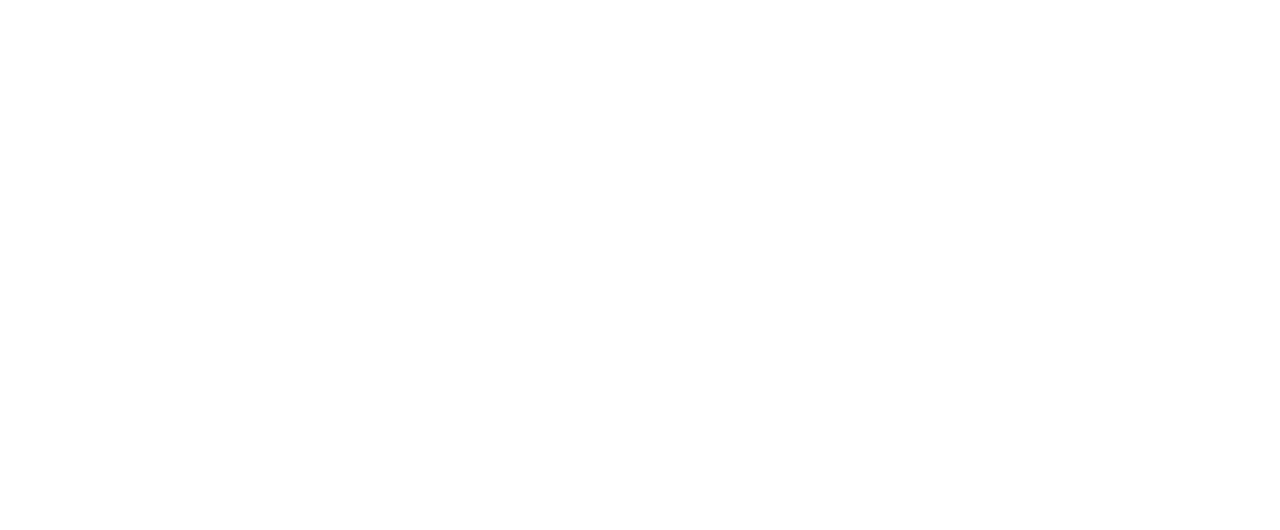
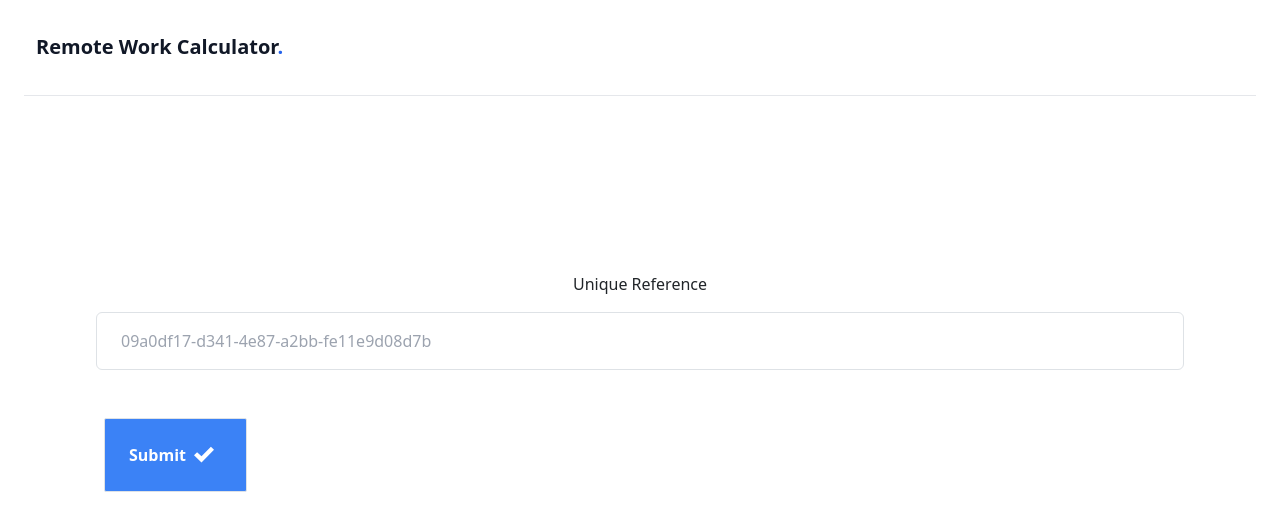
Before and after one commit to MatthewCYLau/remote-work-calculator-client, a Vue app: page /look-up in a window 1280 px wide. Before the commit this address had no page. Shown: the top 530 px of the page. Built offline with nearby package versions, Linux system fonts and the light colour scheme.

Commit message:
feat: added Lookup page

```diff
--- a/src/router/index.ts
+++ b/src/router/index.ts
@@ -1,6 +1,7 @@
 import { createRouter, createWebHistory, RouteRecordRaw } from "vue-router";
 import Home from "@/views/Home.vue";
 import Calculate from "@/views/Calculate.vue";
+import LookUp from "@/views/LookUp.vue";
 import Success from "@/views/Success.vue";
 
 const routes: Array<RouteRecordRaw> = [
@@ -17,6 +18,12 @@
     component: Success,
     meta: { requiresAuth: false },
   },
+  {
+    path: "/look-up",
+    name: "lookup",
+    component: LookUp,
+    meta: { requiresAuth: false },
+  },
 ];
 
 const router = createRouter({
--- a/src/views/Home.vue
+++ b/src/views/Home.vue
@@ -29,8 +29,13 @@
                 class="flex flex-col items-start justify-center w-full space-x-6 text-center lg:space-x-8 md:w-2/3 md:mt-0 md:flex-row md:items-center"
               ></div>
               <div
-                class="flex flex-col items-start justify-end w-full pt-4 md:items-center md:w-1/3 md:flex-row md:py-0"
+                class="flex flex-col items-start justify-end w-full p-2 md:items-center md:w-1/3 md:flex-row md:py-0"
               >
+                <a
+                  href="/look-up"
+                  class="w-full px-6 py-2 mr-0 text-gray-700 md:px-0 lg:pl-2 md:mr-4 lg:mr-5 md:w-auto"
+                  >Retrieve calculation</a
+                >
                 <a
                   href="/calculate"
                   class="inline-flex items-center w-full px-6 py-3 text-sm font-medium leading-4 text-white bg-blue-600 md:px-3 md:w-auto md:rounded-full lg:px-5 hover:bg-blue-500 focus:outline-none md:focus:ring-2 focus:ring-0 focus:ring-offset-2 focus:ring-blue-600"
@@ -39,43 +44,8 @@
               </div>
             </div>
           </div>
-          <div
-            @click="showMenu = !showMenu"
-            class="absolute right-0 flex flex-col items-center items-end justify-center w-10 h-10 bg-white rounded-full cursor-pointer md:hidden hover:bg-gray-100"
-          >
-            <svg
-              class="w-6 h-6 text-gray-700"
-              x-show="!showMenu"
-              fill="none"
-              stroke-linecap="round"
-              stroke-linejoin="round"
-              stroke-width="2"
-              viewBox="0 0 24 24"
-              stroke="currentColor"
-              x-cloak=""
-            >
-              <path d="M4 6h16M4 12h16M4 18h16"></path>
-            </svg>
-            <svg
-              class="w-6 h-6 text-gray-700"
-              x-show="showMenu"
-              fill="none"
-              stroke="currentColor"
-              viewBox="0 0 24 24"
-              xmlns="http://www.w3.org/2000/svg"
-              x-cloak=""
-            >
-              <path
-                stroke-linecap="round"
-                stroke-linejoin="round"
-                stroke-width="2"
-                d="M6 18L18 6M6 6l12 12"
-              ></path>
-            </svg>
-          </div>
         </div>
       </nav>
-
       <!-- Main Hero Content -->
       <div
         class="container max-w-lg px-4 py-32 mx-auto text-left md:max-w-none md:text-center"
@@ -85,7 +55,7 @@
         >
           <span class="inline md:block">Start Calculating Your</span>
           <span
-            class="relative mt-2 text-transparent bg-clip-text bg-gradient-to-br from-blue-600 to-blue-500 md:inline-block"
+            class="relative mt-2 pb-2 text-transparent bg-clip-text bg-gradient-to-br from-blue-600 to-blue-500 md:inline-block"
             >Work Remote Savings</span
           >
         </h1>
--- /dev/null
+++ b/src/views/LookUp.vue
@@ -0,0 +1,121 @@
+<template>
+  <section class="w-full px-6 pb-12 antialiased bg-white">
+    <div class="mx-auto max-w-7xl">
+      <nav class="relative z-50 h-24 select-none" x-data="{ showMenu: false }">
+        <div
+          class="container relative flex flex-wrap items-center justify-between h-24 mx-auto overflow-hidden font-medium border-b border-gray-200 md:overflow-visible lg:justify-center sm:px-4 md:px-2"
+        >
+          <div class="flex items-center justify-start w-1/4 h-full pr-4">
+            <a href="/" class="inline-block py-4 md:py-0">
+              <span class="p-1 text-xl font-black leading-none text-gray-900"
+                ><span>Remote Work Calculator</span
+                ><span class="text-blue-600">.</span></span
+              >
+            </a>
+          </div>
+          <div
+            class="top-0 left-0 items-start hidden w-full h-full p-4 text-sm bg-gray-900 bg-opacity-50 md:items-center md:w-3/4 md:absolute lg:text-base md:bg-transparent md:p-0 md:relative md:flex"
+            :class="{ 'flex fixed': true }"
+          >
+            <div
+              class="flex-col w-full h-auto overflow-hidden bg-white rounded-lg md:bg-transparent md:overflow-visible md:rounded-none md:relative md:flex md:flex-row"
+            >
+              <a
+                href="#_"
+                class="inline-flex items-center block w-auto h-16 px-6 text-xl font-black leading-none text-gray-900 md:hidden"
+                >tails<span class="text-blue-600">.</span></a
+              >
+              <div
+                class="flex flex-col items-start justify-center w-full space-x-6 text-center lg:space-x-8 md:w-2/3 md:mt-0 md:flex-row md:items-center"
+              ></div>
+            </div>
+          </div>
+        </div>
+      </nav>
+
+      <!-- Main Hero Content -->
+      <div
+        class="container max-w-lg px-4 py-32 mx-auto text-left md:max-w-none md:text-center"
+      >
+        <div class="flex items-center justify-center p-12">
+          <!-- Author: FormBold Team -->
+          <!-- Learn More: https://formbold.com -->
+          <div class="mx-auto w-full max-w-[550px]">
+            <form @submit.prevent="">
+              <div class="mb-5">
+                <label
+                  for="homePostcode"
+                  class="mb-3 block text-base font-medium text-[#07074D]"
+                >
+                  Unique Reference
+                </label>
+                <input
+                  type="text"
+                  name="id"
+                  id="id"
+                  placeholder="09a0df17-d341-4e87-a2bb-fe11e9d08d7b"
+                  v-model="id"
+                  class="w-full rounded-md border border-[#e0e0e0] bg-white py-3 px-6 text-base font-medium text-[#6B7280] outline-none focus:border-[#6A64F1] focus:shadow-md"
+                />
+              </div>
+
+              <div>
+                <div class="flex mt-4">
+                  <button
+                    class="border border-blue-500 text-blue-500 block rounded-sm font-bold py-4 px-6 ml-2 flex items-center bg-blue-500 hover:bg-blue-400 hover:text-white text-white"
+                    @click="handleOnSubmit"
+                    type="submit"
+                  >
+                    Submit
+                    <svg
+                      xmlns="http://www.w3.org/2000/svg"
+                      width="24"
+                      height="24"
+                      viewBox="0 0 24 24"
+                      class="h-5 w-5 mr-2 fill-current ml-2"
+                    >
+                      <path
+                        d="M20.285 2l-11.285 11.567-5.286-5.011-3.714 3.716 9 8.728 15-15.285z"
+                      />
+                    </svg>
+                  </button>
+                </div>
+              </div>
+            </form>
+          </div>
+        </div>
+      </div>
+    </div>
+  </section>
+</template>
+
+<script lang="ts">
+import { defineComponent, computed, reactive, toRefs } from "vue";
+import { useRouter } from "vue-router";
+
+interface LookUpState {
+  id: string;
+}
+
+export default defineComponent({
+  components: {},
+  setup() {
+    const router = useRouter();
+    const lookUpState = reactive<LookUpState>({
+      id: "",
+    });
+
+    const handleOnSubmit = (): void => {
+      router.push({ path: `/calculations/${lookUpState.id}` });
+    };
+
+    return {
+      handleOnSubmit,
+      ...toRefs(lookUpState),
+    };
+  },
+  onMounted() {
+    // loadUser();
+  },
+});
+</script>
--- a/src/views/Success.vue
+++ b/src/views/Success.vue
@@ -29,40 +29,6 @@
                 class="flex flex-col items-start justify-center w-full space-x-6 text-center lg:space-x-8 md:w-2/3 md:mt-0 md:flex-row md:items-center"
               ></div>
             </div>
-          </div>
-          <div
-            @click="showMenu = !showMenu"
-            class="absolute right-0 flex flex-col items-center items-end justify-center w-10 h-10 bg-white rounded-full cursor-pointer md:hidden hover:bg-gray-100"
-          >
-            <svg
-              class="w-6 h-6 text-gray-700"
-              x-show="!showMenu"
-              fill="none"
-              stroke-linecap="round"
-              stroke-linejoin="round"
-              stroke-width="2"
-              viewBox="0 0 24 24"
-              stroke="currentColor"
-              x-cloak=""
-            >
-              <path d="M4 6h16M4 12h16M4 18h16"></path>
-            </svg>
-            <svg
-              class="w-6 h-6 text-gray-700"
-              x-show="showMenu"
-              fill="none"
-              stroke="currentColor"
-              viewBox="0 0 24 24"
-              xmlns="http://www.w3.org/2000/svg"
-              x-cloak=""
-            >
-              <path
-                stroke-linecap="round"
-                stroke-linejoin="round"
-                stroke-width="2"
-                d="M6 18L18 6M6 6l12 12"
-              ></path>
-            </svg>
           </div>
         </div>
       </nav>
```
